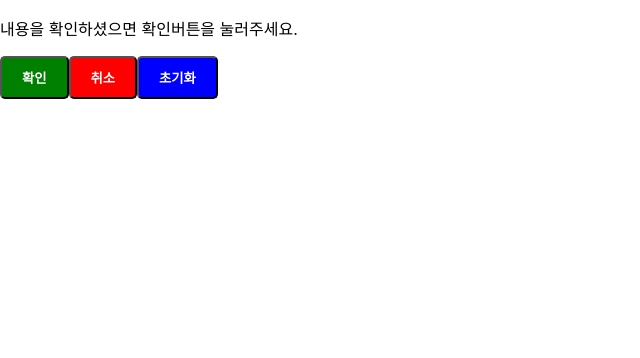
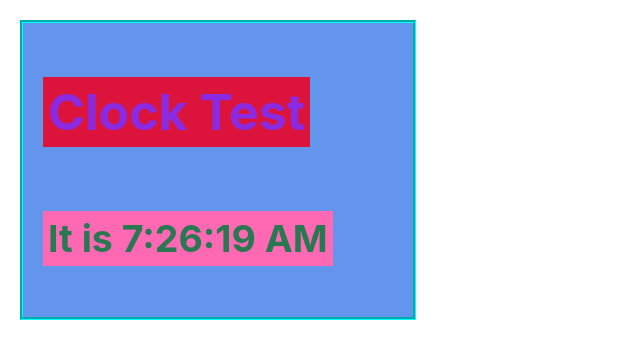
Before and after one commit to Teweacdeazcer/reactproject, a React (Create React App) app: page / in a window 1280 px wide. Shown: the top 358 px of the page, without its empty margins (0-640 px from the left). Built offline with nearby package versions, Linux system fonts and the light colour scheme.

Commit message:
React 4장 Clock

```diff
--- /dev/null
+++ b/src/chp04/Clock.css
@@ -0,0 +1,24 @@
+.clock{
+    background-color: cornflowerblue;
+    color: white;
+    border-color: aqua;
+    border-style: groove;
+    font-size: 25px;
+    font-weight: bold;
+    padding: 20px;
+    width: 350px;
+    margin: 20px;
+}
+
+h1{
+    color: blueviolet;
+    background-color: crimson;
+    display: inline-block;
+    padding: 5px;
+}
+
+h2{
+    background-color: hotpink;
+    display: inline-block;
+    padding: 5px;
+}
--- /dev/null
+++ b/src/chp04/Clock.jsx
@@ -0,0 +1,13 @@
+import React from "react";
+import './Clock.css';
+
+function Clock(props){
+    return(
+        <div className={'clock'}>
+            <h1>Clock Test</h1>
+            <h2>It is {new Date().toLocaleTimeString()}</h2>
+        </div>
+    );
+}
+
+export default Clock;
--- a/src/index.js
+++ b/src/index.js
@@ -6,14 +6,20 @@ import App from './App';
 import reportWebVitals from './reportWebVitals';
 import Library from "./chp03/Library";
 import ConfirmDialog from "./chp04/ConfirmDialog";
+import Clock from "./chp04/Clock";
 
 
 const root = ReactDOM.createRoot(document.getElementById('root'));
+setInterval(() => {
 root.render(
   <React.StrictMode>
-    <ConfirmDialog />
+    <Clock/>
   </React.StrictMode>
 );
+}
+,1000
+);
+
 
 // If you want to start measuring performance in your app, pass a function
 // to log results (for example: reportWebVitals(console.log))
```
